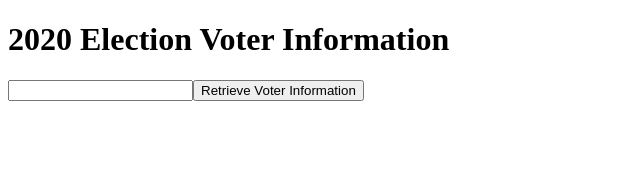
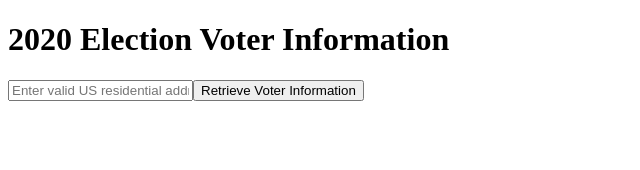
Before and after one commit to jasminetealady/voter-info, a Vue app: page /#/ in a window 1280 px wide. Shown: the top 170 px of the page, without its empty margins (0-640 px from the left). Built offline with nearby package versions, Linux system fonts and the light colour scheme; the HTML template or start-up script is replaced by a standard one; a web font is replaced by a local one.

Commit message:
placeholder

```diff
--- a/src/views/Home.vue
+++ b/src/views/Home.vue
@@ -4,7 +4,7 @@
       <h1 class="text-blue font-bold text-4xl text-center font-body px-4">2020 Election Voter Information</h1>
       <div class="w-full sm:w-8/12 md:w-6/12 px-4">
         <div class="my-5 w-full items-center flex flex-col justify-between">
-          <input @keyup.enter="requestData()" class="border shadow py-2 px-4 w-2/4 rounded" type="text" v-model="address" />
+          <input @keyup.enter="requestData()" placeholder="Enter valid US residential address" class="border shadow py-2 px-4 w-2/4 rounded" type="text" v-model="address" />
           <button
             @click="requestData()"
             class="bg-red text-white rounded mt-4 py-2 px-4"
```
